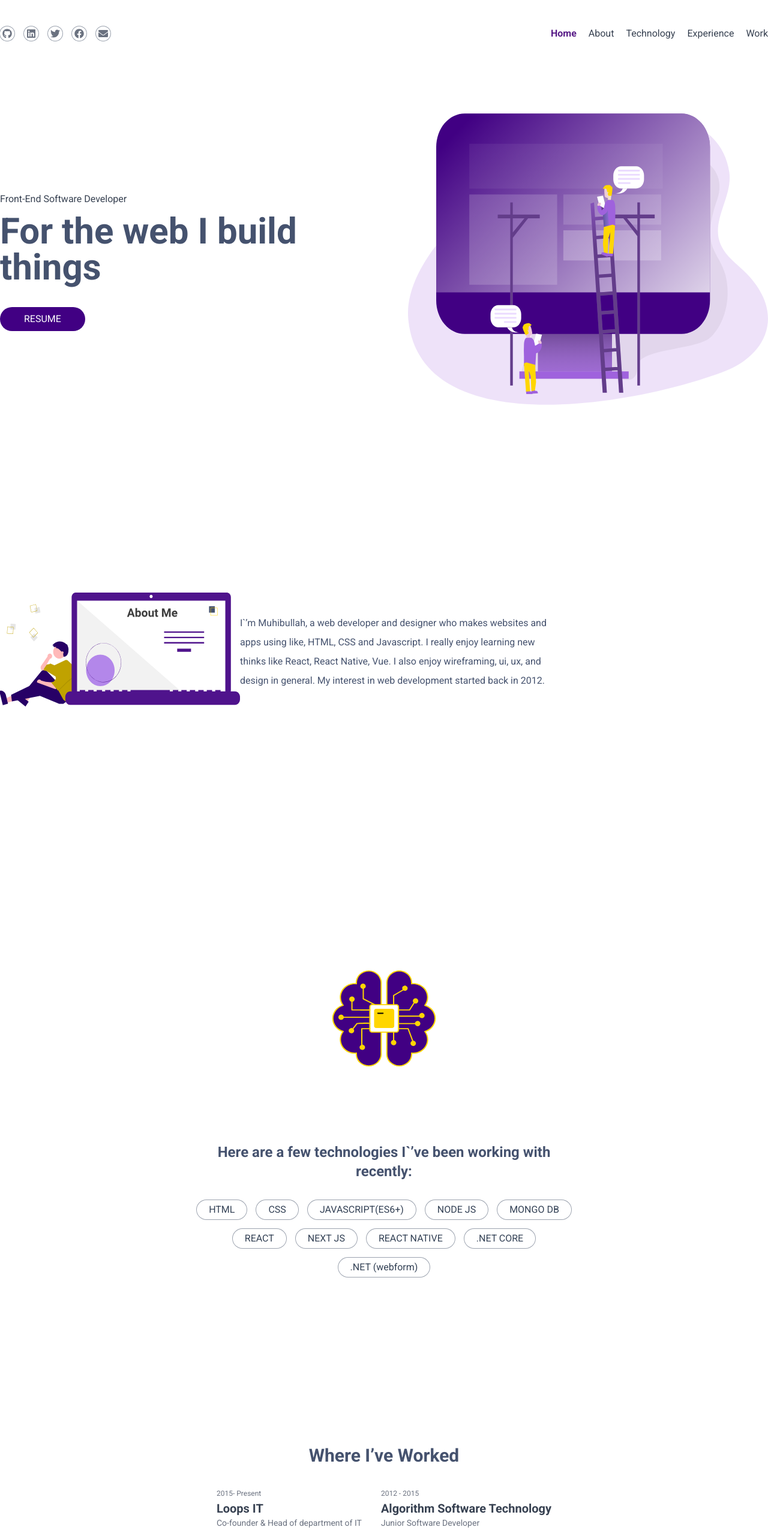
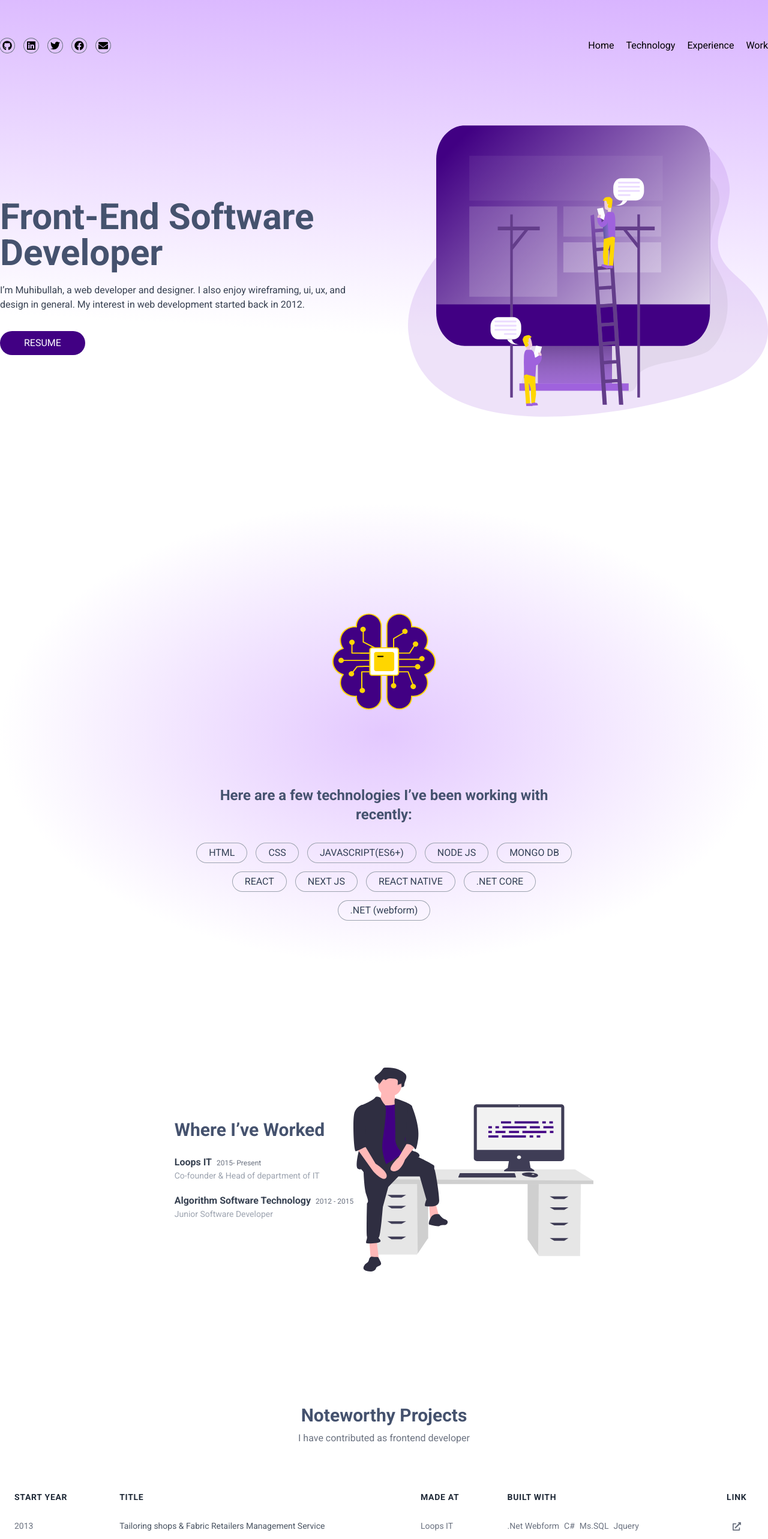
Before and after one commit to muhib-dev/portfolio-website-using-nextJS, a Next.js app: page / in a window 1280 px wide. Shown: the top 2566 px of the page at 60% size. Built offline with nearby package versions, Linux system fonts and the light colour scheme.

Commit message:
home page design updated

```diff
--- a/components/HomeComponent.js
+++ b/components/HomeComponent.js
@@ -1,18 +1,27 @@
 import Image from "next/image";
 import { FaExternalLinkAlt } from "react-icons/fa";
-
+import Navbar from "./Navbar";
 export default function HomeComponent() {
   return (
+    <>
+      <div className="hero-gradient p-4 md:p-0">
+        <Navbar />
+
         <div className="md:container md:mx-auto">
           <section
             id="home"
-        className="flex flex-col justify-between items-center md:flex-row mt-16"
+            className="flex flex-col justify-between items-center md:flex-row md:mt-16"
           >
-        <div className="flex-1">
-          <p className="text-gray-700">Front-End Software Developer</p>
-          <h1 className="max-w-xl font-bold text-2xl lg:text-4xl xl:text-6xl text-[#45526E] mt-3 mb-1">
-            For the web I build things
+            <div className="flex-1 text-center md:text-left">
+              <h1 className="md:max-w-xl font-bold text-2xl lg:text-4xl xl:text-6xl text-[#45526E] mt-3 mb-1">
+                Front-End Software Developer
               </h1>
+              <p className="text-gray-700 mt-5 md:max-w-xl">
+                I&rsquo;m Muhibullah, a web developer and designer. I also enjoy
+                wireframing, ui, ux, and design in general. My interest in web
+                development started back in 2012.
+              </p>
+
               <a
                 className="inline-block rounded-full bg-[#410083] py-2 px-10 mt-8 text-white text-base transition-all delay-100 hover:bg-[#7012CE]"
                 href="https://docs.google.com/document/d/1MWCXVYZEl6aXu4zZst2fEW9qLHkViZyPUMhvJt99Xf0/edit?usp=sharing"
@@ -32,29 +41,11 @@ export default function HomeComponent() {
               />
             </div>
           </section>
+        </div>
+      </div>
 
-      <section
-        id="about"
-        className="flex flex-col items-center md:flex-row my-20 py-16 scroll-pt-44"
-      >
-        <div>
-          <Image
-            src="/images/about.svg"
-            alt="about"
-            className="w-full"
-            height={400}
-            width={400}
-          />
-        </div>
-        <p className="max-w-lg text-[#45526E] leading-8">
-          I`&rsquo;m Muhibullah, a web developer and designer who makes websites
-          and apps using like, HTML, CSS and Javascript. I really enjoy learning
-          new thinks like React, React Native, Vue. I also enjoy wireframing,
-          ui, ux, and design in general. My interest in web development started
-          back in 2012.
-        </p>
-      </section>
-
+      <div className="tech-gradient p-4 md:p-0">
+        <div className="md:container md:mx-auto">
           <section
             id="technology"
             className="flex flex-col items-center text-center my-20 py-16"
@@ -69,7 +60,7 @@ export default function HomeComponent() {
               />
             </div>
             <h1 className="max-w-xl font-bold text-2xl text-[#45526E]">
-          Here are a few technologies I`&rsquo;ve been working with recently:
+              Here are a few technologies I&rsquo;ve been working with recently:
             </h1>
             <div className="max-w-2xl mt-6">
               <span className="badge-ring m-2">HTML</span>
@@ -84,45 +75,57 @@ export default function HomeComponent() {
               <span className="badge-ring m-2">.NET (webform)</span>
             </div>
           </section>
+        </div>
+      </div>
 
       <section
         id="experience"
-        className="flex flex-col items-center my-36 py-16"
+        className=" p-4 md:p-0 flex flex-col md:flex-row justify-center items-center my-36 py-16"
       >
-        <h1 className="max-w-xl font-bold text-3xl text-[#45526E]">
+        <div className="text-center md:text-left">
+          <h1 className="mb-6 font-bold text-3xl text-[#45526E]">
             Where I’ve Worked
           </h1>
-        <div className="flex gap-8 mt-8">
+
           <div>
-            <div>
-              <span className="text-gray-500 text-xs">2015- Present</span>
-              <h1 className="text-gray-700 text-xl font-bold">Loops IT</h1>
-            </div>
-            <p className="text-gray-500 text-sm">
+            <span className="text-gray-700 text-md font-bold">Loops IT</span>
+            <span className="text-gray-500 text-xs ml-2">2015- Present</span>
+
+            <p className="text-gray-400 text-sm">
               Co-founder & Head of department of IT
             </p>
           </div>
 
-          <div>
-            <div>
-              <span className="text-gray-500 text-xs">2012 - 2015</span>
-              <h1 className="text-gray-700 text-xl font-bold">
+          <div className="mt-5">
+            <span className="text-gray-700 text-md font-bold">
               Algorithm Software Technology
-              </h1>
-            </div>
-            <p className="text-gray-500 text-sm">Junior Software Developer</p>
+            </span>
+            <span className="text-gray-500 text-xs ml-2">2012 - 2015</span>
+
+            <p className="text-gray-400 text-sm">Junior Software Developer</p>
           </div>
         </div>
+        <Image
+          src="/images/jobs.svg"
+          alt="tech"
+          className="w-full"
+          height={400}
+          width={400}
+        />
       </section>
 
-      <section id="work" className="flex flex-col items-center my-48 py-20">
-        <h1 className="max-w-xl font-bold text-3xl text-[#45526E]">
+      <section
+        id="work"
+        className=" p-4 md:p-0 md:container md:mx-auto my-48 py-20"
+      >
+        <h1 className="font-bold text-3xl text-center text-[#45526E]">
           Noteworthy Projects
         </h1>
-        <p className="text-gray-500 mb-16 mt-2">
+        <p className="text-gray-500 mb-16 mt-2 text-center">
           I have contributed as frontend developer
         </p>
 
+        <div className="overflow-auto">
           <table className="min-w-full">
             <thead>
               <tr>
@@ -256,7 +259,8 @@ export default function HomeComponent() {
               </tr>
             </tbody>
           </table>
+        </div>
       </section>
-    </div>
+    </>
   );
 }
--- a/components/Layout.js
+++ b/components/Layout.js
@@ -1,10 +1,8 @@
 import Footer from "./Footer";
-import Navbar from "./Navbar";
 
 export default function Layout({ children }) {
   return (
     <>
-      <Navbar />
       <main className="min-h-full">{children}</main>
       <Footer />
     </>
--- a/components/Navbar.js
+++ b/components/Navbar.js
@@ -9,11 +9,11 @@ import { Link } from "react-scroll";
 
 export default function Navbar() {
   return (
-    <header className="pt-11 sticky top-0 bg-white">
-      <div className="flex justify-between items-center md:container md:mx-auto">
-        <div className="flex justify-between items-center gap-4 text-gray-500">
+    <header className="md:pt-16">
+      <div className="hidden md:flex justify-between items-center md:container md:mx-auto">
+        <div className="flex justify-between items-center gap-4 text-black">
           <a
-            className="ring-1 ring-gray-400 h-6 w-6 rounded-full flex items-center justify-center"
+            className="ring-1 ring-gray-500 h-6 w-6 rounded-full flex items-center justify-center"
             href="https://github.com/muhib-dev"
             target="_blank"
             rel="noreferrer"
@@ -21,7 +21,7 @@ export default function Navbar() {
             <FaGithub />
           </a>
           <a
-            className="ring-1 ring-gray-400 h-6 w-6 rounded-full flex items-center justify-center"
+            className="ring-1 ring-gray-500 h-6 w-6 rounded-full flex items-center justify-center"
             href="https://www.linkedin.com/in/muhibullah-khandaker/"
             target="_blank"
             rel="noreferrer"
@@ -29,7 +29,7 @@ export default function Navbar() {
             <FaLinkedin />
           </a>
           <a
-            className="ring-1 ring-gray-400 h-6 w-6 rounded-full flex items-center justify-center"
+            className="ring-1 ring-gray-500 h-6 w-6 rounded-full flex items-center justify-center"
             href="https://twitter.com/Muhebollah"
             target="_blank"
             rel="noreferrer"
@@ -37,7 +37,7 @@ export default function Navbar() {
             <FaTwitter />
           </a>
           <a
-            className="ring-1 ring-gray-400 h-6 w-6 rounded-full flex items-center justify-center"
+            className="ring-1 ring-gray-500 h-6 w-6 rounded-full flex items-center justify-center"
             href="https://www.facebook.com/muhibollah.kh"
             target="_blank"
             rel="noreferrer"
@@ -45,14 +45,14 @@ export default function Navbar() {
             <FaFacebook />
           </a>
           <a
-            className="ring-1 ring-gray-400 h-6 w-6 rounded-full flex items-center justify-center"
+            className="ring-1 ring-gray-500 h-6 w-6 rounded-full flex items-center justify-center"
             href="mailto:muhebollah.diu@gmail.com"
           >
             <FaEnvelope />
           </a>
         </div>
         <nav>
-          <ul className="flex justify-between items-center gap-5 text-gray-700">
+          <ul className="flex justify-between items-center gap-5 text-black">
             <li>
               <Link
                 className="cursor-pointer"
@@ -65,18 +65,7 @@ export default function Navbar() {
                 Home
               </Link>
             </li>
-            <li>
-              <Link
-                className="cursor-pointer"
-                activeClass="text-purple-900 font-bold"
-                to="about"
-                spy={true}
-                smooth={true}
-                offset={-100}
-              >
-                About
-              </Link>
-            </li>
+
             <li>
               <Link
                 className="cursor-pointer"
--- a/styles/globals.css
+++ b/styles/globals.css
@@ -41,6 +41,16 @@
 }
 
 @layer components {
+  .hero-gradient {
+    background: linear-gradient(183.13deg, #d8b3ff 0.08%, #ffffff 71.65%);
+  }
+  .tech-gradient {
+    background: radial-gradient(
+      50% 50% at 50% 50%,
+      rgba(136, 19, 255, 0.23) 0%,
+      rgba(255, 255, 255, 0.23) 100%
+    );
+  }
   .badge-ring {
     @apply inline-block ring-1 ring-gray-400 py-1 px-5 rounded-full text-slate-700;
   }
```
Also changed, not shown: public/images/jobs.svg (added). Lines whose indentation alone changed are shown as unchanged.
